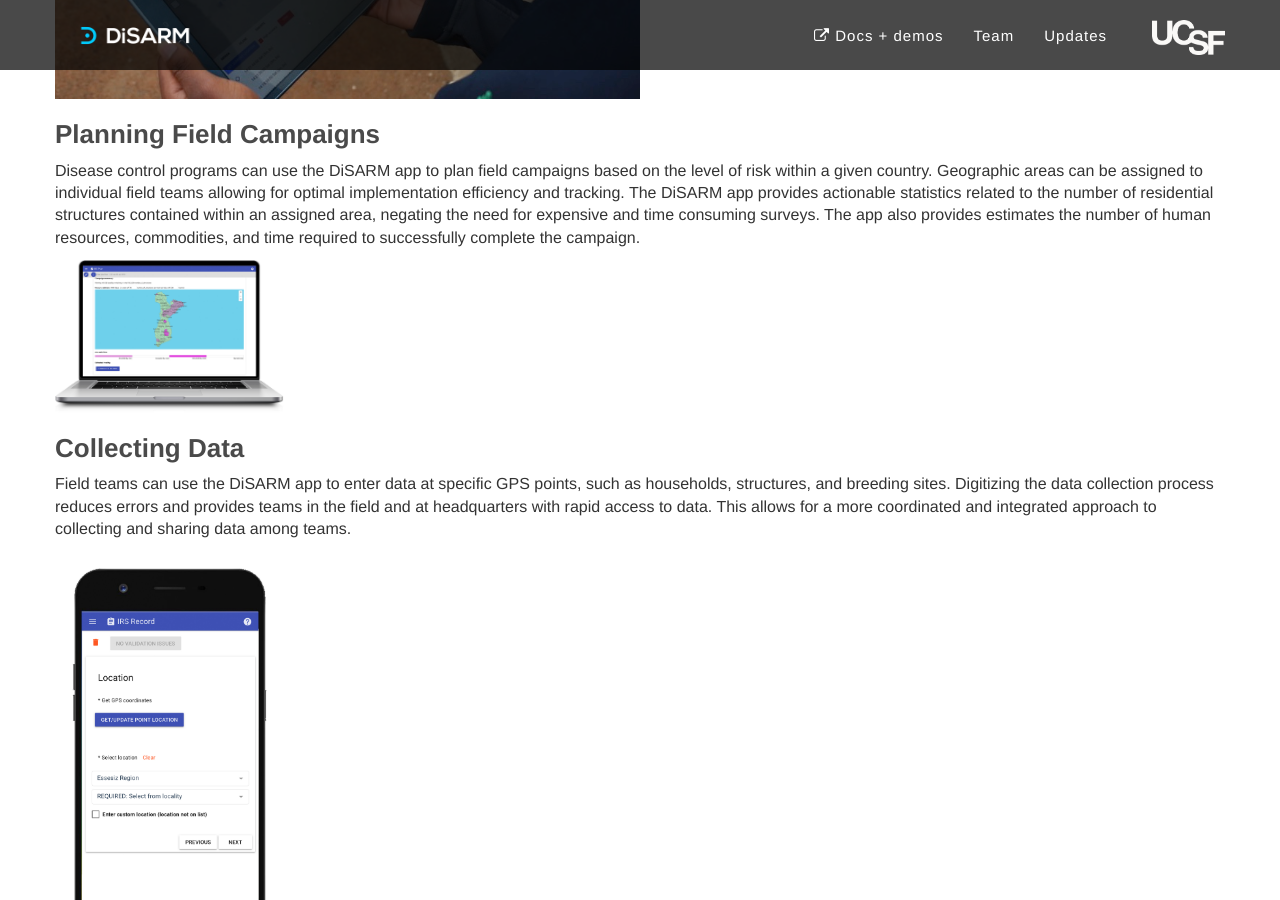
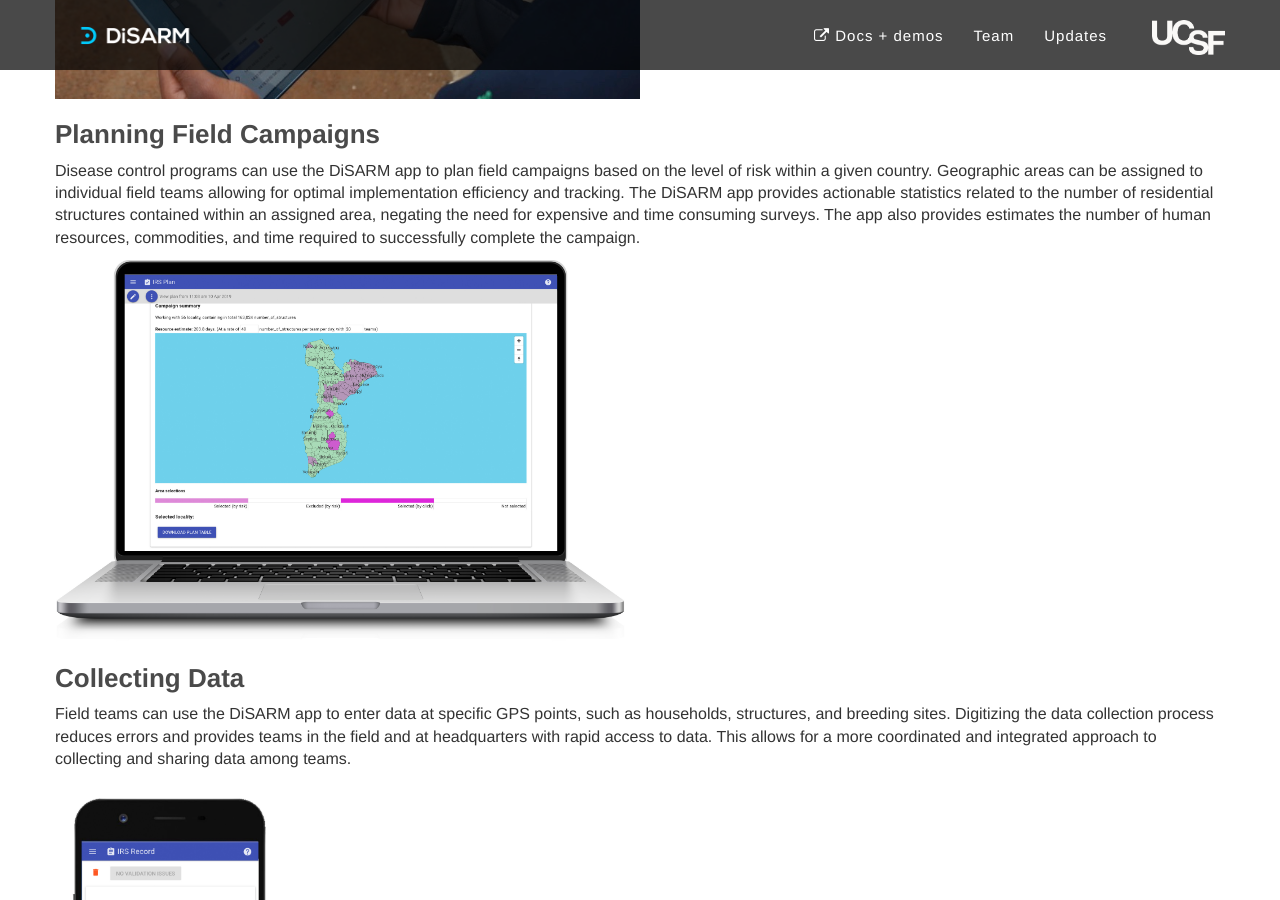
Before and after one commit to disarm-platform/disarm-website, a Jekyll site: the page built from app.md, in a window 1280 px wide and 900 px high, scrolled down 477 px. Built offline with Jekyll 4.4.1, drawn with Linux system fonts in a browser that asks for light colours; some web fonts are replaced; our own code applies the rules of GitHub Pages for plain Markdown files.

Commit message:
Another go at resizing images on app page

```diff
--- a/app.md
+++ b/app.md
@@ -11,7 +11,7 @@
 ### Planning Field Campaigns
 Disease control programs can use the DiSARM app to plan field campaigns based on the level of risk within a given country. Geographic areas can be assigned to individual field teams allowing for optimal implementation efficiency and tracking. The DiSARM app provides actionable statistics related to the number of residential structures contained within an assigned area, negating the need for expensive and time consuming surveys. The app also provides estimates the number of human resources, commodities, and time required to successfully complete the campaign.
 
-![](/img/app/PlannerYland.jpg){:width='20%'}
+![](/img/app/PlannerYland.jpg){:width='50%'}
 
 ### Collecting Data
 Field teams can use the DiSARM app to enter data at specific GPS points, such as households, structures, and breeding sites. Digitizing the data collection process reduces errors and provides teams in the field and at headquarters with rapid access to data. This allows for a more coordinated and integrated approach to collecting and sharing data among teams.
@@ -21,7 +21,7 @@
 ### Monitoring Progress
 The DiSARM app allows users to visualize and monitor progress of field teams in near real-time using a dashboard of maps, charts, and tables. Users can view progress summary statistics by geographic area and field team assignments enhancing accountability. This live view of intervention coverage not only provides the opportunity for real-time course correction, but removes the need for expensive and time-consuming postseason coverage surveys.
 
-![](/img/app/MonitorYland.jpg){:width='20%'}
+![](/img/app/MonitorYland.jpg){:width='50%'}
 
 ### Links
 - Try the [<i class="fa fa-external-link"></i> DiSARM Demo App](https://docs.disarm.io/app-v2/demo){:target="_blank"}
```
